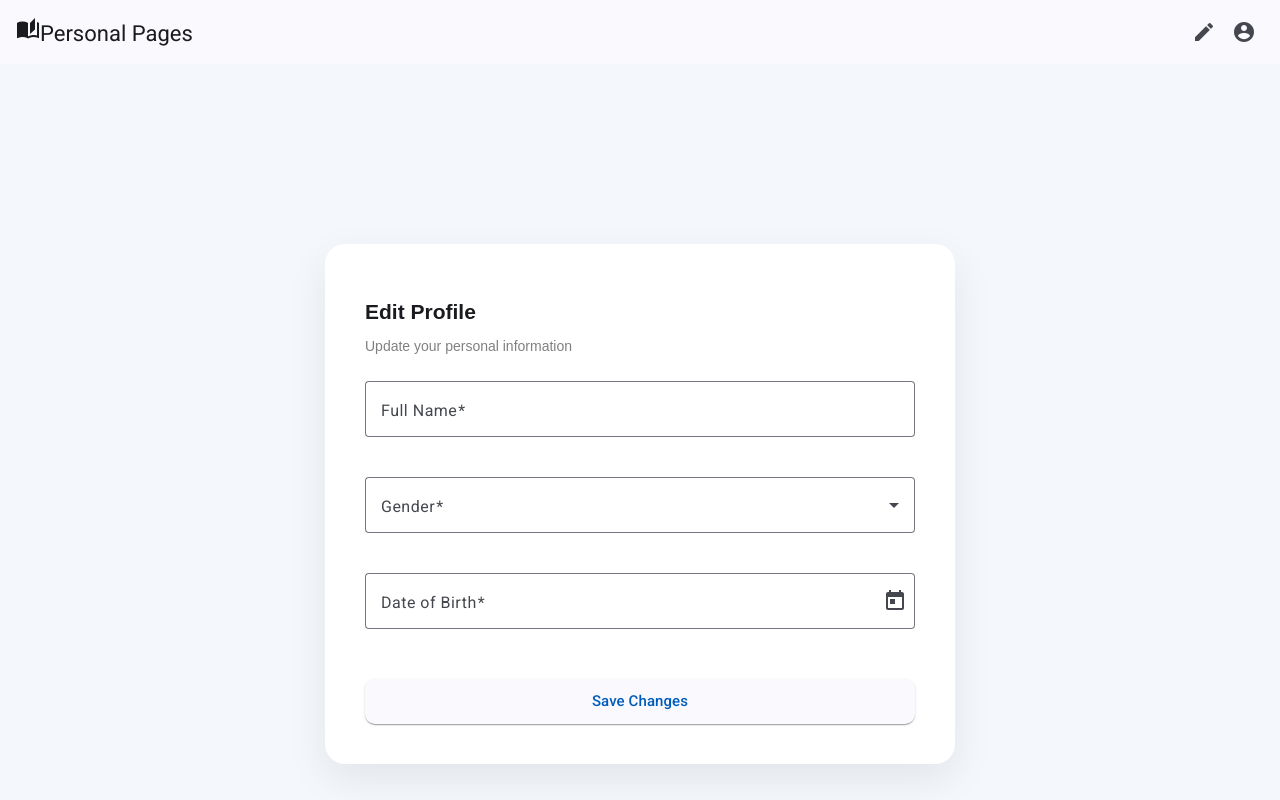
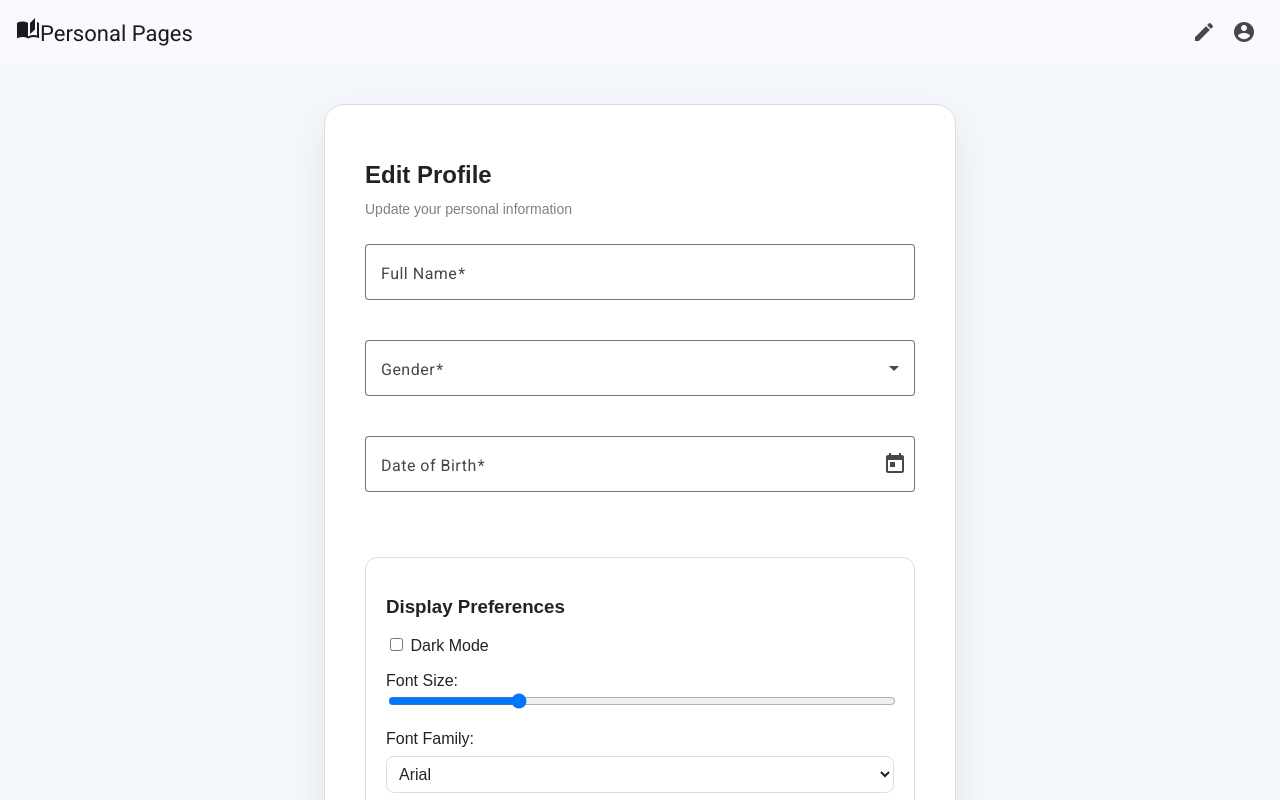
Before and after one commit to harshita805/PersonalPages.UI, an Angular app: page /profile in a window 1280 px wide. Shown: the top 800 px of the page. Built offline with nearby package versions, Linux system fonts and the light colour scheme; no server answers; sample sign-in values are in the browser's storage.

Commit message:
Added changes to save display settings

```diff
--- a/src/app/app.ts
+++ b/src/app/app.ts
@@ -7,6 +7,8 @@ import { MatToolbarModule } from '@angular/material/toolbar';
 import { Router, RouterOutlet } from '@angular/router';
 import { AuthService } from './services/auth.service';
 import { LoaderComponent } from './loader/loader.component';
+import { ThemeService } from './services/theme.service';
+import { PreferenceService } from './services/preference.service';
 
 @Component({
   selector: 'app-root',
@@ -29,6 +31,8 @@ import { LoaderComponent } from './loader/loader.component';
 })
 export class AppComponent {
   auth = inject(AuthService);
+  #themeService = inject(ThemeService);
+  #preferenceService = inject(PreferenceService);
   private router = inject(Router);
 
   ngOnInit() {
@@ -37,6 +41,13 @@ export class AppComponent {
       // Restart auto-logout timer
       (this.auth as any).startAutoLogout(token);
     }
+
+    this.#preferenceService.getPreferences()
+      .subscribe(prefs => {
+        if (prefs) {
+          this.#themeService.applyPreferences(prefs);
+        }
+      });
   }
 
   logout() {
--- a/src/app/journal/create-journal.component.css
+++ b/src/app/journal/create-journal.component.css
@@ -4,21 +4,21 @@
 
 .journal-wrapper {
   min-height: 100vh;
-  background: linear-gradient(135deg, #f5f7fa, #e8eef5);
+  background: var(--bg-color);
   display: flex;
   justify-content: center;
   align-items: flex-start;
   padding: 40px 16px;
-  /* reduced horizontal padding */
   box-sizing: border-box;
 }
 
 .journal-card {
   width: 100%;
   max-width: 750px;
-  background: #ffffff;
+  background: var(--card-bg);
+  color: var(--text-color);
+  border: 1px solid var(--border-color);
   padding: 40px;
-  /* increase from 30px */
   border-radius: 16px;
   box-shadow: 0 10px 30px rgba(0, 0, 0, 0.08);
   transition: 0.3s ease;
@@ -30,22 +30,28 @@
 }
 
 h2 {
-  margin-bottom: 25px;
+  margin-bottom: 1.5rem;
   font-weight: 600;
+  font-size: 1.5rem;
 }
 
 /* =============================
    Inputs
 ============================= */
 
-.title-input {
+.title-input,
+textarea {
   width: 100%;
   padding: 12px 14px;
-  font-size: 16px;
+  font-size: 1rem;
+  /* important for scaling */
   border-radius: 10px;
-  border: 1px solid #ddd;
+  border: 1px solid var(--border-color);
+  background: var(--card-bg);
+  color: var(--text-color);
   margin-bottom: 15px;
   transition: 0.2s;
+  box-sizing: border-box;
 }
 
 .title-input:focus {
@@ -53,20 +59,9 @@ h2 {
   border-color: #4a90e2;
 }
 
-textarea {
-  width: 100%;
-  padding: 14px;
-  border-radius: 12px;
-  border: 1px solid #ddd;
-  resize: none;
-  font-size: 15px;
-  transition: 0.2s;
-  margin-bottom: 20px;
-}
-
 textarea:focus {
   outline: none;
-  border-color: #4a90e2;
+  border-color: var(--primary-color);
 }
 
 /* =============================
@@ -200,7 +195,8 @@ textarea:focus {
   border-radius: 20px;
   font-size: 13px;
   font-weight: 500;
-  background: #eef2f7;
+  background: rgba(0, 0, 0, 0.05);
+  color: var(--text-color);
 }
 
 .confidence {
@@ -217,8 +213,8 @@ textarea:focus {
 ============================= */
 
 .ai-suggestion {
-  background: #f0f7ff;
-  border-left: 4px solid #4a90e2;
+  background: rgba(0, 0, 0, 0.04);
+  border-left: 4px solid var(--primary-color);
   padding: 12px 15px;
   border-radius: 8px;
   margin-bottom: 20px;
@@ -244,9 +240,9 @@ textarea:focus {
   padding: 12px;
   border-radius: 12px;
   border: none;
-  background: linear-gradient(135deg, #4a90e2, #357ab8);
+  background: var(--primary-color);
   color: white;
-  font-size: 16px;
+  font-size: 1rem;
   font-weight: 600;
   cursor: pointer;
   transition: 0.3s;
--- a/src/app/profile/profile.component.css
+++ b/src/app/profile/profile.component.css
@@ -65,3 +65,30 @@
     padding: 25px;
   }
 }
+
+.preferences-section {
+  margin-top: 25px;
+  padding: 20px;
+  background: var(--card-bg);
+  border-radius: 12px;
+  border: 1px solid var(--border-color);
+}
+
+.preference-item {
+  margin-bottom: 15px;
+}
+
+.preference-item input[type="range"] {
+  width: 100%;
+}
+
+.preference-item select {
+  width: 100%;
+  padding: 0.5rem;
+  font-size: 1rem;
+  border-radius: 0.5rem;
+  border: 1px solid var(--border-color);
+  background: var(--card-bg);
+  color: var(--text-color);
+  margin-top: 0.4rem;
+}
--- a/src/app/profile/profile.component.html
+++ b/src/app/profile/profile.component.html
@@ -30,10 +30,40 @@
         <mat-datepicker #picker></mat-datepicker>
       </mat-form-field>
 
-      <button
-        mat-raised-button
-        color="primary"
-        class="save-btn">
+      <div class="preferences-section">
+
+        <h3>Display Preferences</h3>
+
+        <!-- Dark Mode Toggle -->
+        <div class="preference-item">
+          <label>
+            <input type="checkbox" [checked]="currentTheme === 'dark'" (change)="toggleTheme($event)">
+            Dark Mode
+          </label>
+        </div>
+
+        <!-- Font Size Control -->
+        <div class="preference-item">
+          <label>Font Size:</label>
+          <input type="range" min="14" max="22" step="1" [value]="currentFontSize" (input)="changeFontSize($event)">
+        </div>
+
+        <!-- Font Family -->
+        <div class="preference-item">
+          <label>Font Family:</label>
+
+          <select [value]="currentFontFamily" (change)="changeFontFamily($event)">
+            <option value="'Arial', sans-serif">Arial</option>
+            <option value="'Segoe UI', sans-serif">Segoe UI</option>
+            <option value="'Georgia', serif">Georgia</option>
+            <option value="'Courier New', monospace">Courier New</option>
+            <option value="'Poppins', sans-serif">Poppins</option>
+          </select>
+        </div>
+
+      </div>
+
+      <button mat-raised-button color="primary" class="save-btn">
         Save Changes
       </button>
 
--- a/src/app/profile/profile.component.ts
+++ b/src/app/profile/profile.component.ts
@@ -8,6 +8,8 @@ import { MatFormFieldModule } from '@angular/material/form-field';
 import { MatDatepickerModule } from '@angular/material/datepicker';
 import { MatNativeDateModule } from '@angular/material/core';
 import { UserService } from '../services/user.service';
+import { ThemeService } from '../services/theme.service';
+import { PreferenceService } from '../services/preference.service';
 
 @Component({
   selector: 'app-profile',
@@ -29,6 +31,8 @@ export class ProfileComponent implements OnInit {
 
   private fb = inject(FormBuilder);
   private userService = inject(UserService);
+  #themeService = inject(ThemeService);
+  #preferenceService = inject(PreferenceService);
 
   profileForm = this.fb.group({
     fullName: ['', Validators.required],
@@ -36,16 +40,80 @@ export class ProfileComponent implements OnInit {
     dateOfBirth: ['', Validators.required]
   });
 
+  currentTheme: string = 'light';
+  currentFontSize: number = 16;
+  currentFontFamily: string = "'Arial', sans-serif";
+
   ngOnInit() {
     this.userService.getProfile().subscribe(user => {
       this.profileForm.patchValue(user);
     });
+
+    this.#preferenceService.getPreferences()
+      .subscribe(prefs => {
+
+        if (!prefs) return;
+
+        this.currentTheme = prefs.theme;
+        this.currentFontSize = prefs.fontSize;
+        this.currentFontFamily = prefs.fontFamily;
+
+        // Apply globally
+        this.#themeService.applyPreferences(prefs);
+      });
   }
 
   save() {
     if (this.profileForm.invalid) return;
 
     this.userService.updateProfile(this.profileForm.value)
-      .subscribe(() => alert('Profile updated successfully'));
+      .subscribe(() =>
+        this.savePreferences()
+      );
+  }
+
+  savePreferences() {
+    const prefs = {
+      theme: this.currentTheme,
+      fontSize: this.currentFontSize,
+      fontFamily: this.currentFontFamily
+    };
+
+    this.#preferenceService.savePreferences(prefs)
+      .subscribe(() => {
+        alert('Preferences saved successfully');
+      });
+  }
+
+  toggleTheme(event: any) {
+    const isDark = event.target.checked;
+
+    this.currentTheme = isDark ? 'dark' : 'light';
+
+    this.#themeService.applyPreferences({
+      theme: this.currentTheme,
+      fontSize: this.currentFontSize,
+      fontFamily: this.currentFontFamily
+    });
+  }
+
+  changeFontSize(event: any) {
+    this.currentFontSize = event.target.value;
+
+    this.#themeService.applyPreferences({
+      theme: this.currentTheme,
+      fontSize: this.currentFontSize,
+      fontFamily: this.currentFontFamily
+    });
+  }
+
+  changeFontFamily(event: any) {
+    this.currentFontFamily = event.target.value;
+
+    this.#themeService.applyPreferences({
+      theme: this.currentTheme,
+      fontSize: this.currentFontSize,
+      fontFamily: this.currentFontFamily
+    });
   }
 }
--- /dev/null
+++ b/src/app/services/preference.service.ts
@@ -0,0 +1,18 @@
+import { HttpClient } from '@angular/common/http';
+import { inject, Injectable } from '@angular/core';
+import { environment } from '../../environments/environment';
+
+@Injectable({ providedIn: 'root' })
+export class PreferenceService {
+
+    private http = inject(HttpClient);
+    private baseUrl = environment.apiBaseUrl;
+
+    savePreferences(data: any) {
+        return this.http.post(`${this.baseUrl}/preferences`, data);
+    }
+
+    getPreferences() {
+        return this.http.get<any>(`${this.baseUrl}/preferences`);
+    }
+}
--- /dev/null
+++ b/src/app/services/theme.service.ts
@@ -0,0 +1,19 @@
+import { Injectable } from '@angular/core';
+
+@Injectable({ providedIn: 'root' })
+export class ThemeService {
+
+  applyPreferences(prefs: any) {
+    if (prefs.theme === 'dark') {
+      document.body.classList.add('dark-theme');
+    } else {
+      document.body.classList.remove('dark-theme');
+    }
+
+    document.documentElement
+      .style.setProperty('--font-size-base', prefs.fontSize + 'px');
+
+    document.documentElement
+      .style.setProperty('--font-family-base', prefs.fontFamily);
+  }
+}
--- a/src/styles.css
+++ b/src/styles.css
@@ -58,3 +58,57 @@ body {
 html, body {
   overflow-x: hidden;
 }
+
+/* ================================
+   THEME VARIABLES
+================================ */
+
+:root {
+  --bg-color: #f5f7fa;
+  --card-bg: #ffffff;
+  --text-color: #222;
+  --secondary-text: #666;
+  --primary-color: #4a90e2;
+  --border-color: #ddd;
+
+  --font-size-base: 16px;
+  --font-family-base: 'Arial', sans-serif;
+}
+
+body.dark-theme {
+  --bg-color: #1e1e1e;
+  --card-bg: #2b2b2b;
+  --text-color: #f5f5f5;
+  --secondary-text: #aaa;
+  --border-color: #444;
+}
+
+body {
+  margin: 0;
+  font-family: var(--font-family-base);
+  font-size: var(--font-size-base);
+  background: var(--bg-color);
+  color: var(--text-color);
+  transition: all 0.3s ease;
+}
+
+/* Card Example */
+.journal-card,
+.profile-card {
+  background: var(--card-bg);
+  color: var(--text-color);
+  border: 1px solid var(--border-color);
+}
+
+body {
+  font-size: var(--font-size-base);
+}
+
+body.dark-theme .journal-card {
+  box-shadow: 0 10px 30px rgba(0, 0, 0, 0.4);
+}
+
+body.dark-theme textarea,
+body.dark-theme .title-input {
+  background: #2b2b2b;
+}
```
